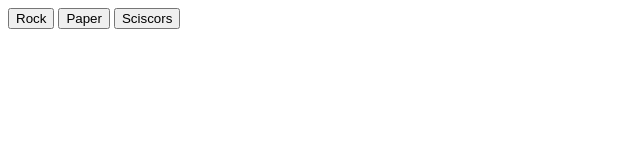
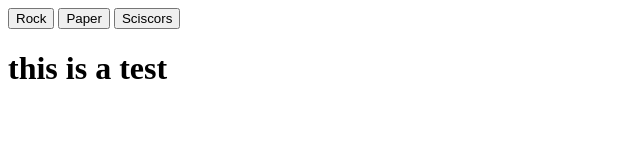
Before and after one commit to dorjanbiti/rockpapersciscors, a plain HTML site: page index.html in a window 1280 px wide. Shown: the whole page, without its empty margins (0-640 px from the left). Drawn offline with Linux system fonts and the light colour scheme.

Commit message:
another change

```diff
--- a/index.html
+++ b/index.html
@@ -12,6 +12,7 @@
     <input type="button" id='Paper' value='Paper'></input>
     <input type="button" id='Sciscors' value='Sciscors'></input>
 </div>
+<h1>this is a test</h1>
 <div id='results'></div>
 </body>
  <script src='index.js'>
```
